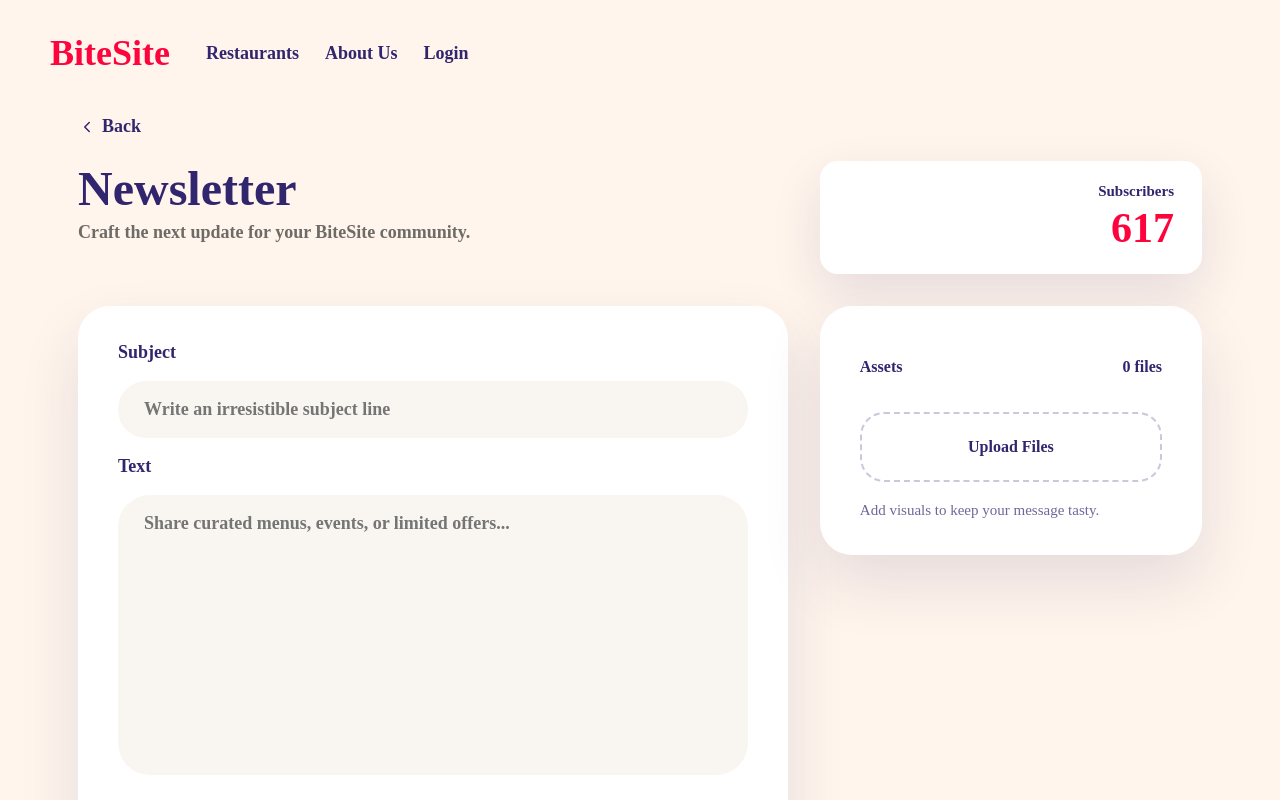
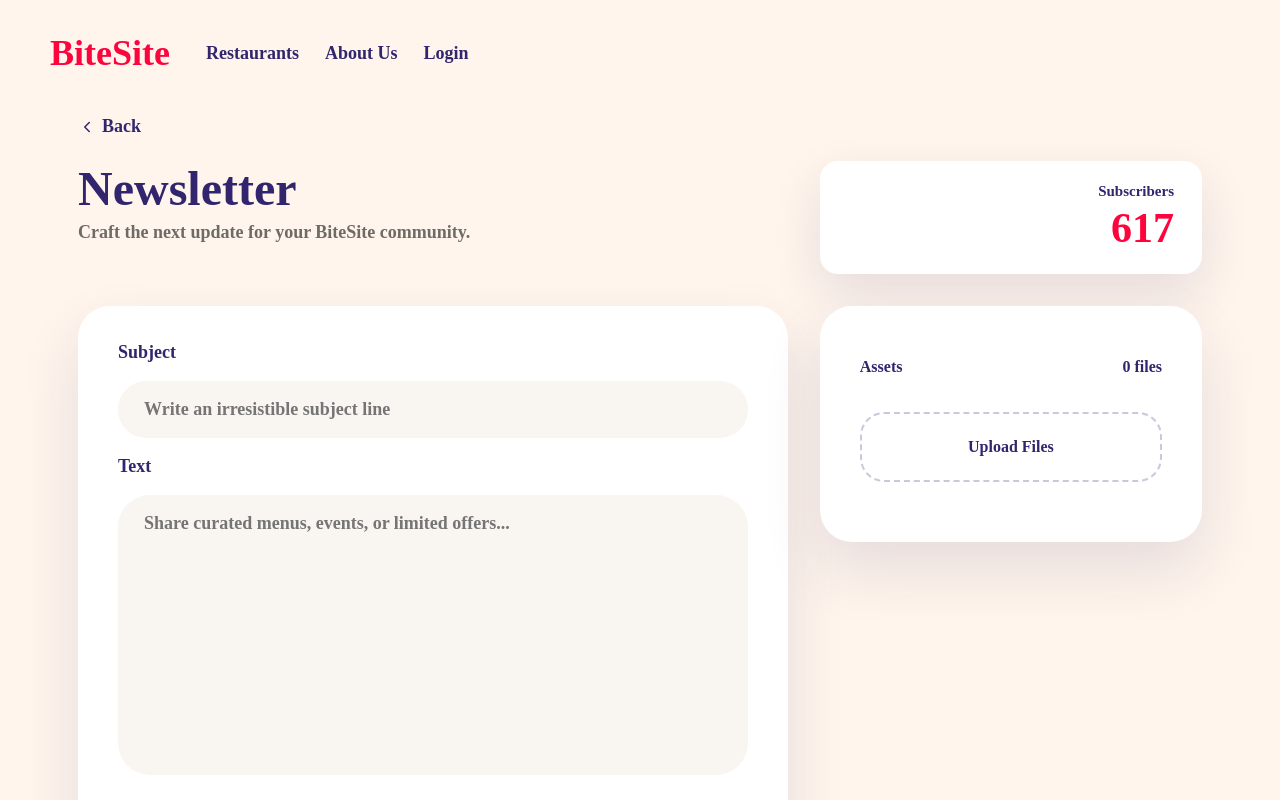
Before and after one commit to davide-muzzi/BiteSite, a Vue app in the folder Frontend/: page /newsletter in a window 1280 px wide. Shown: the top 800 px of the page. Built offline with nearby package versions, Linux system fonts and the light colour scheme; a web font is replaced by a local one.

Commit message:
style(newsletter): remove empty files count note

```diff
--- a/Frontend/src/views/NewsletterView.vue
+++ b/Frontend/src/views/NewsletterView.vue
@@ -94,10 +94,7 @@ function sendNewsletter() {
                         <input type="file" accept="image/*" multiple @change="handleUpload" />
                         <span>Upload Files</span>
                     </label>
-                    <div v-if="!uploads.length" class="empty-upload">
-                        Add visuals to keep your message tasty.
-                    </div>
-                    <div v-else class="upload-grid">
+                    <div class="upload-grid">
                         <div v-for="upload in uploads" :key="upload.id" class="upload-item">
                             <img :src="upload.preview" :alt="upload.name" />
                             <button class="upload-remove" type="button" aria-label="Remove file"
@@ -283,12 +280,6 @@ function sendNewsletter() {
     display: none;
 }
 
-.empty-upload {
-    margin-top: 20px;
-    font-size: 15px;
-    color: rgba(49, 38, 110, 0.7);
-}
-
 .upload-grid {
     margin-top: 24px;
     display: grid;
```
